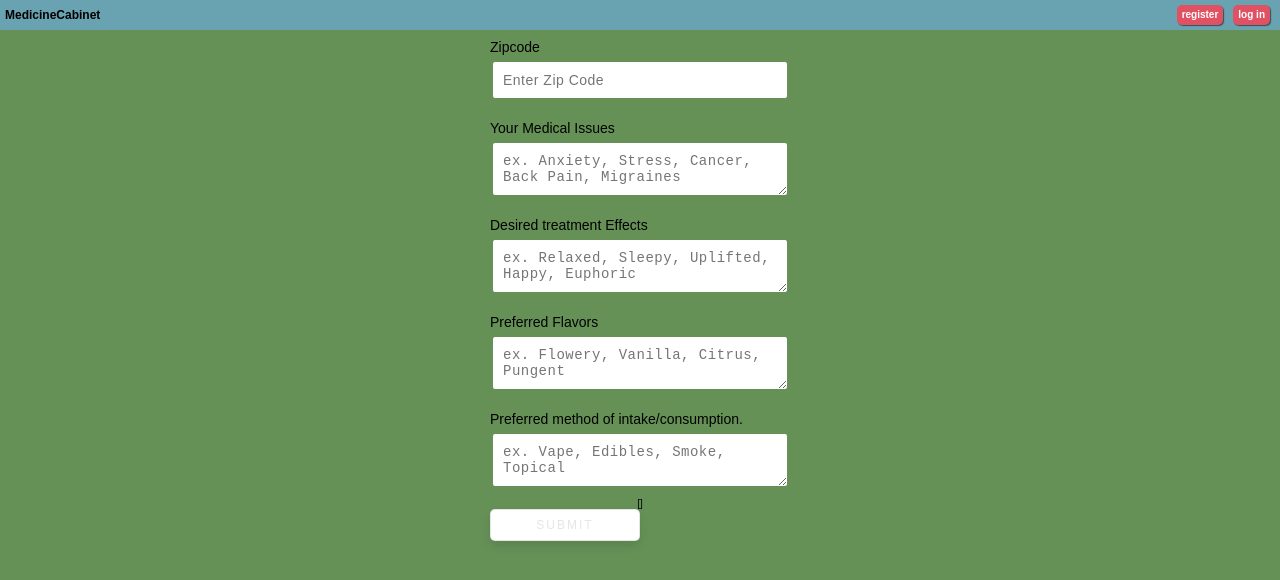
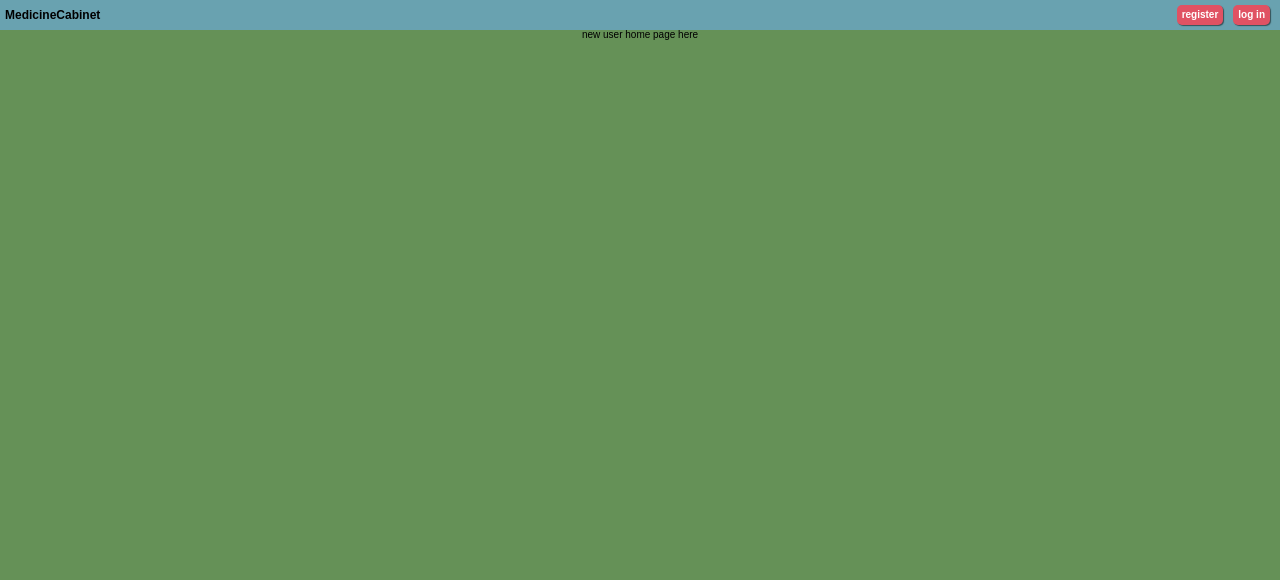
Before and after one commit to Build-Week-Med-Cabinet-Two/Front-End, a React (Create React App) app in the folder med-cabinet/: page / in a window 1280 px wide. Shown: the top 580 px of the page. Built offline with nearby package versions, Linux system fonts and the light colour scheme.

Commit message:
filled in some logic to App.js to render unique component based on login status

```diff
--- a/med-cabinet/src/App.js
+++ b/med-cabinet/src/App.js
@@ -20,7 +20,11 @@ function App() {
         <HeaderKS user={user} setUser={setUser} />
         <Switch>
           <Route exact path="/">
-            <UserData />
+            {user.username === null ? (
+              <p>new user home page here</p>
+            ) : (
+              <UserData user={user} />
+            )}
           </Route>
           <Route path="/register">
             {user.username === null ? (
```
